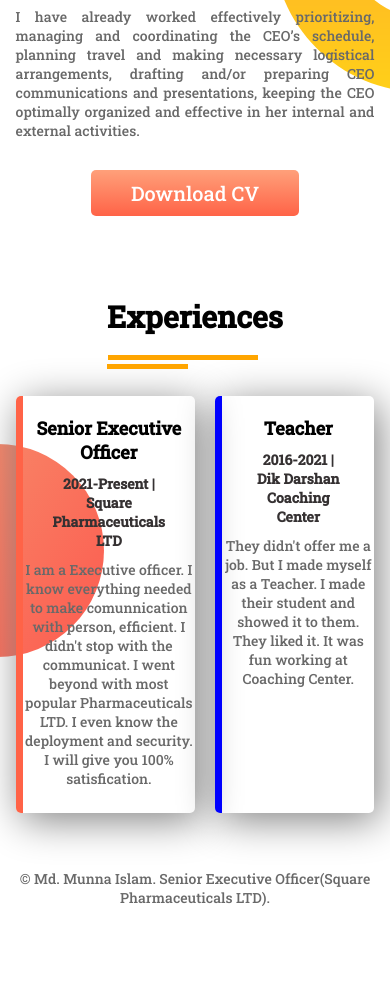
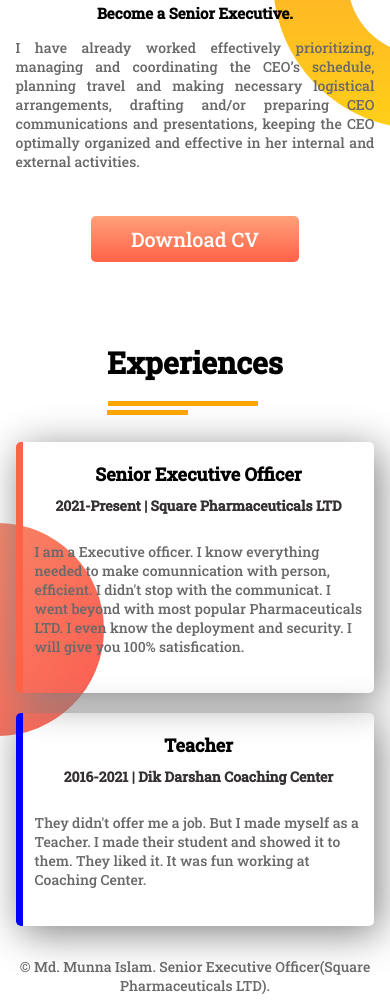
Before and after one commit to Mydulislam/Munna, a plain HTML site: page index.html in a window 390 px wide. Shown: the part 993-1997 px from the top of the page. Before the commit the page ends 1945 px from the top, so only its background shows below. Drawn offline with Linux system fonts and the light colour scheme.

Commit message:
some modificaton style

```diff
--- a/style.css
+++ b/style.css
@@ -2,6 +2,7 @@
 *{
     margin:0;
     padding:0;
+    box-sizing: border-box;
 }
 body{
     font-family: 'Roboto Slab', serif;
@@ -16,8 +17,9 @@ h1{
     margin-bottom: 0;
 }
 p{
-    text-align: justify;
-    color:dimgray;
+  text-align: justify;
+  color: dimgray;
+  margin: 10px 0;
 }
 small{
     font-size: 12px;
@@ -34,8 +36,9 @@ small{
     padding: 3%;
     margin-top: 50px;
 }
-.orangeColor{
-    color:orange
+.orangeColor {
+  color: orange;
+  margin: 15px 0;
 }
 .hireLink{
     text-decoration: none;
@@ -123,7 +126,40 @@ footer p{
 }
 
 @media (max-width:947px) {
-
+  h1 {
+    font-size: 30px;
+  }
+  h3{
+    margin:10px 0;
+  }
+  p {
+    margin: 15px 0;
+  }
+  .halfInfoSize {
+    padding: 2%;
+  }
+  .orangeColor {
+    margin: 15px 0;
+    font-size: 40px;
+  }
+  .experienceArea{
+    margin-bottom:10px;
+  }
+  .experienceArea .experience-head::after {
+    transform: translate(-168px, 56px);
+  }
+  .experiencePart{
+    gap:20px;
+  }
+  .experiencePart div {
+    margin:60px 0;
+  }
+  .experienceArea h1 {
+    font-size: 29px;
+  }
+  footer{
+    padding-bottom: 40px;
+  }
 }
 @media (max-width:690px) {
     section {
@@ -193,6 +229,15 @@ footer p{
         padding-bottom: 45px;
       }
 }
+@media (max-width:650px) {
+  .experiencePart {
+    flex-direction: column;
+  }
+  .experiencePart p {
+    text-align: left;
+    padding: 12px;
+  }
+}
 @media (max-width:500px) {
   h1 {
     font-size: 25px;
```
